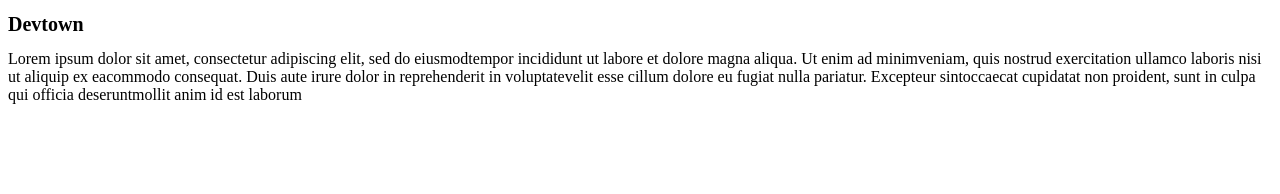
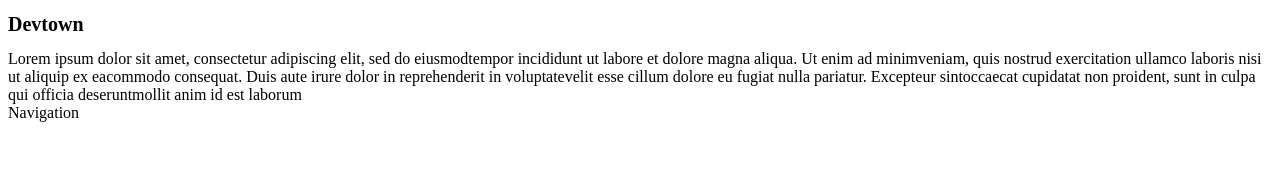
Before and after one commit to GayathmiKariyapperuma/getting_started_with_react, a React (Create React App) app: page / in a window 1280 px wide. Shown: the top 194 px of the page. Built offline with nearby package versions, Linux system fonts and the light colour scheme.

Commit message:
import Nav in App

```diff
--- a/src/App.jsx
+++ b/src/App.jsx
@@ -1,4 +1,6 @@
 import "./styles.css";
+// component
+import Navigation from "./components/Navigation";
 
 function App() {
   const name = "Devtown";
@@ -12,6 +14,7 @@ function App() {
         {name}
       </h1>
       <span>{para}</span>
+      <Navigation></Navigation>
     </>
   );
 }
```
